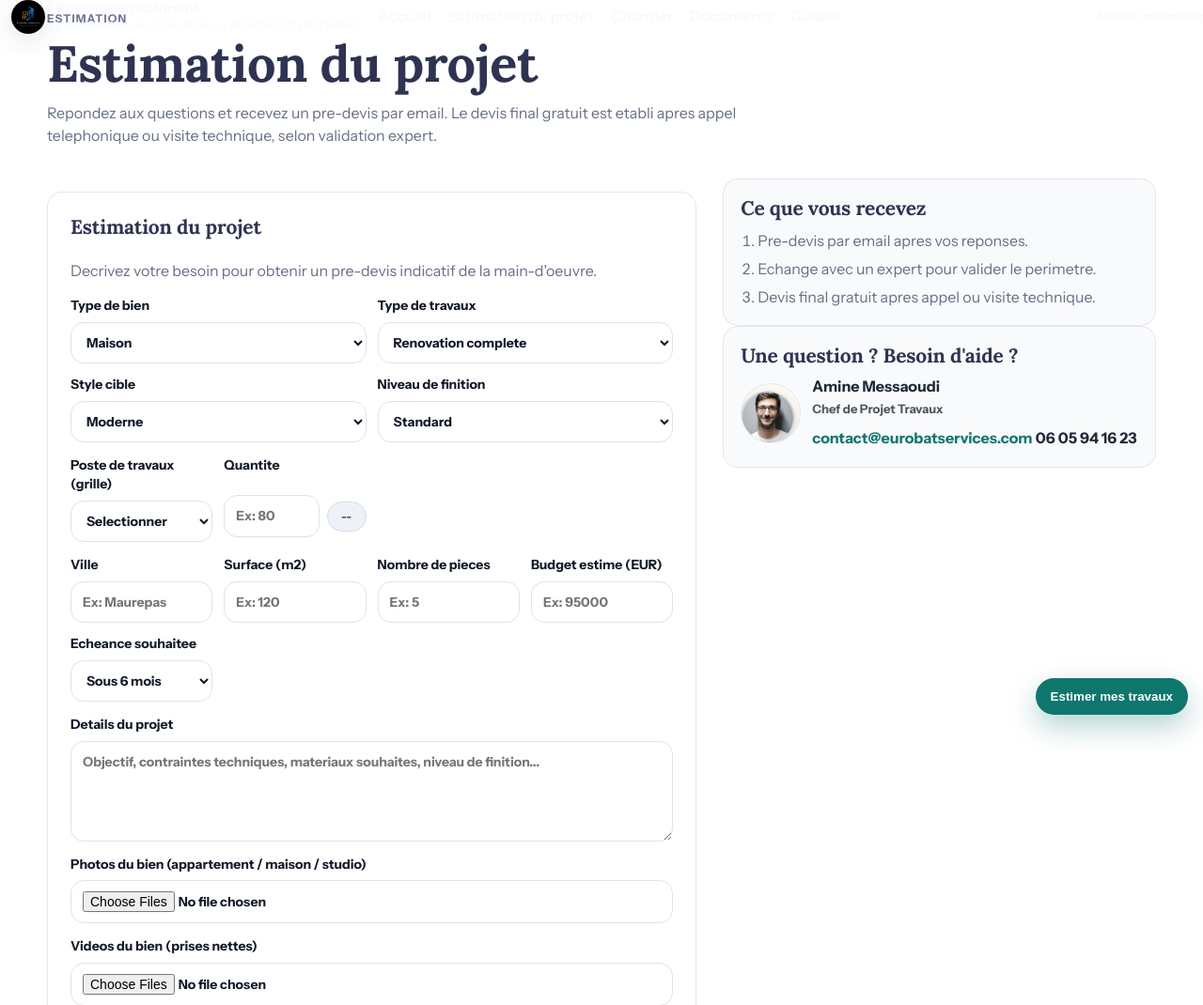
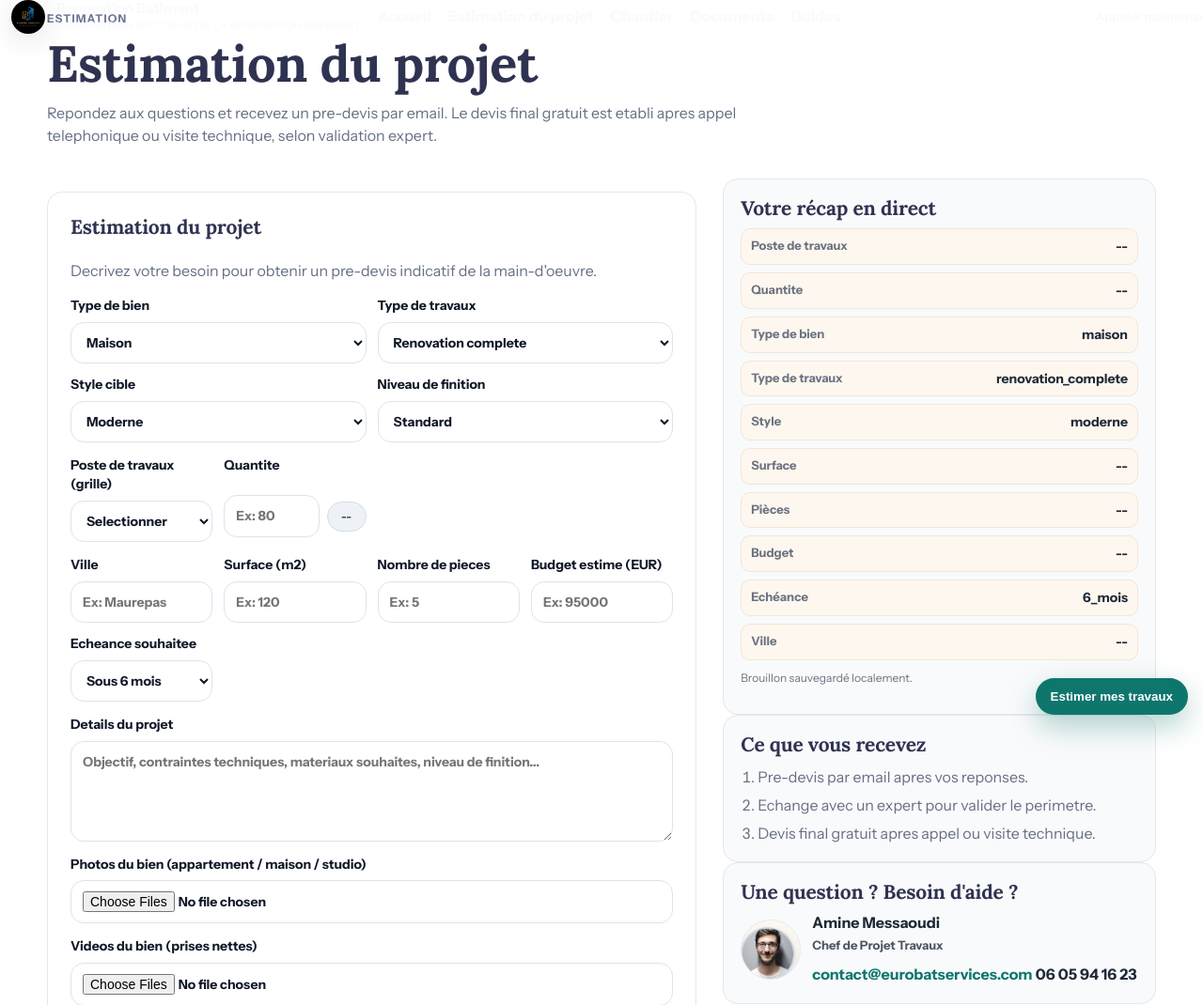
Before and after one commit to celiabou/batiment-fastapi, a FastAPI app: page /estimation-projet in a window 1280 px wide. Shown: the part 23-1093 px from the top of the page at 94% size. Run offline with FastAPI, Linux system fonts and the light colour scheme.

Commit message:
feat: live recap + draft for estimation form

```diff
--- a/static/architecture_ai.js
+++ b/static/architecture_ai.js
@@ -56,6 +56,22 @@
   const renderTitleEl = document.getElementById("smartRenderTitle");
   const renderSummaryEl = document.getElementById("smartRenderSummary");
 
+  const liveFields = {
+    work_item_key: document.getElementById("liveWorkItem"),
+    work_quantity: document.getElementById("liveQuantity"),
+    work_unit: document.getElementById("liveQuantity"),
+    project_type: document.getElementById("liveType"),
+    scope: document.getElementById("liveScope"),
+    style: document.getElementById("liveStyle"),
+    surface: document.getElementById("liveSurface"),
+    rooms: document.getElementById("liveRooms"),
+    budget: document.getElementById("liveBudget"),
+    timeline: document.getElementById("liveTimeline"),
+    city: document.getElementById("liveCity"),
+  };
+  const liveSavedHint = document.getElementById("liveSavedHint");
+  const DRAFT_KEY = "rb_quote_draft_v1";
+
   const sourceGalleryEl = document.getElementById("ai3dSource");
   const rendersGalleryEl = document.getElementById("ai3dRenders");
 
@@ -71,11 +87,87 @@
   const workItemSelects = Array.from(document.querySelectorAll(".js-work-item"));
   const workQtyInputs = Array.from(document.querySelectorAll(".js-work-qty"));
   const workUnitTags = Array.from(document.querySelectorAll(".js-work-unit"));
+  const workUnitHidden = document.getElementById("workUnitHidden");
 
   let quoteSubmitted = false;
   let quoteSubmitting = false;
   let renderSubmitting = false;
   let currentHandoffId = "";
+
+  function readFormSnapshot() {
+    const formData = new FormData(quoteForm);
+    return {
+      project_type: formData.get("project_type") || "",
+      scope: formData.get("scope") || "",
+      style: formData.get("style") || "",
+      finishing_level: formData.get("finishing_level") || "",
+      work_item_key: formData.get("work_item_key") || "",
+      work_quantity: formData.get("work_quantity") || "",
+      work_unit: formData.get("work_unit") || "",
+      city: formData.get("city") || "",
+      surface: formData.get("surface") || "",
+      rooms: formData.get("rooms") || "",
+      budget: formData.get("budget") || "",
+      timeline: formData.get("timeline") || "",
+      notes: formData.get("notes") || "",
+      name: formData.get("name") || "",
+      phone: formData.get("phone") || "",
+      email: formData.get("email") || "",
+    };
+  }
+
+  function formatBudget(value) {
+    const clean = String(value || "").trim();
+    if (!clean) return "--";
+    const num = Number(clean.replace(/\s+/g, "").replace(",", "."));
+    if (!Number.isFinite(num)) return clean;
+    return Intl.NumberFormat("fr-FR", { maximumFractionDigits: 0 }).format(num) + " €";
+  }
+
+  function updateLiveRecap() {
+    const snap = readFormSnapshot();
+    if (liveFields.work_item_key) liveFields.work_item_key.textContent = snap.work_item_key || "--";
+    if (liveFields.work_quantity) {
+      const qty = snap.work_quantity ? snap.work_quantity : "--";
+      const unit = snap.work_unit ? ` ${snap.work_unit}` : "";
+      liveFields.work_quantity.textContent = snap.work_quantity ? `${qty}${unit}` : "--";
+    }
+    if (liveFields.project_type) liveFields.project_type.textContent = snap.project_type || "--";
+    if (liveFields.scope) liveFields.scope.textContent = snap.scope || "--";
+    if (liveFields.style) liveFields.style.textContent = snap.style || "--";
+    if (liveFields.surface) liveFields.surface.textContent = snap.surface ? `${snap.surface} m2` : "--";
+    if (liveFields.rooms) liveFields.rooms.textContent = snap.rooms || "--";
+    if (liveFields.budget) liveFields.budget.textContent = snap.budget ? formatBudget(snap.budget) : "--";
+    if (liveFields.timeline) liveFields.timeline.textContent = snap.timeline || "--";
+    if (liveFields.city) liveFields.city.textContent = snap.city || "--";
+  }
+
+  function saveDraft() {
+    try {
+      const snap = readFormSnapshot();
+      localStorage.setItem(DRAFT_KEY, JSON.stringify(snap));
+      if (liveSavedHint) liveSavedHint.textContent = "Brouillon sauvegardé localement.";
+    } catch (e) {
+      if (liveSavedHint) liveSavedHint.textContent = "Sauvegarde locale indisponible.";
+    }
+  }
+
+  function loadDraft() {
+    try {
+      const raw = localStorage.getItem(DRAFT_KEY);
+      if (!raw) return;
+      const snap = JSON.parse(raw);
+      Object.entries(snap || {}).forEach(([key, val]) => {
+        const control = quoteForm.elements.namedItem(key);
+        writeControlValue(control, String(val || ""));
+      });
+      syncWorkItemUnits();
+      updateLiveRecap();
+      if (liveSavedHint) liveSavedHint.textContent = "Brouillon chargé.";
+    } catch (e) {
+      // ignore
+    }
+  }
 
   /**
    * @param {Element|null} el
@@ -347,6 +439,7 @@
       const unitTag = workUnitTags[idx];
       const qtyInput = workQtyInputs[idx];
       if (unitTag) unitTag.textContent = unit;
+      if (workUnitHidden) workUnitHidden.value = unit;
       if (qtyInput) {
         qtyInput.disabled = unit === "forfait" || unit === "--";
         qtyInput.required = unit !== "forfait" && unit !== "--";
@@ -399,6 +492,12 @@
       currentHandoffId = data.handoff_id ? String(data.handoff_id) : "";
       if (renderHandoffHidden) renderHandoffHidden.value = currentHandoffId;
       if (renderHandoffManual && currentHandoffId) renderHandoffManual.value = currentHandoffId;
+      try {
+        localStorage.removeItem(DRAFT_KEY);
+        if (liveSavedHint) liveSavedHint.textContent = "Brouillon envoyé.";
+      } catch (e) {
+        // ignore
+      }
 
       copyQuoteToRenderPrefill();
       renderQuote(data.quote || null);
@@ -557,9 +656,19 @@
   workItemSelects.forEach((selectEl) => {
     selectEl.addEventListener("change", syncWorkItemUnits);
   });
+  quoteForm.addEventListener("input", () => {
+    updateLiveRecap();
+    saveDraft();
+  });
+  quoteForm.addEventListener("change", () => {
+    updateLiveRecap();
+    saveDraft();
+  });
 
   setText(quoteDeliveryStatusEl, "Aucun email envoye pour l'instant.");
   setText(renderDeliveryStatusEl, "Aucun rendu 3D envoye pour l'instant.");
   syncWorkItemUnits();
+  loadDraft();
+  updateLiveRecap();
   refreshRenderEligibility();
 })();
--- a/static/site.css
+++ b/static/site.css
@@ -2059,6 +2059,46 @@ h3 {
   font-size: 24px;
 }
 
+.live-recap {
+  border: 1px solid #f0e4d2;
+  background: #fffdf9;
+}
+
+.live-recap-list {
+  list-style: none;
+  margin: 8px 0 0;
+  padding: 0;
+  display: grid;
+  gap: 8px;
+}
+
+.live-recap-list li {
+  display: flex;
+  justify-content: space-between;
+  gap: 12px;
+  padding: 8px 10px;
+  border-radius: 10px;
+  background: #fdf7ef;
+  border: 1px solid #f1e6d9;
+}
+
+.live-recap-list span {
+  color: #6b7280;
+  font-size: 13px;
+  font-weight: 700;
+}
+
+.live-recap-list strong {
+  font-size: 14px;
+  color: #1f2937;
+}
+
+.live-recap-note {
+  margin-top: 10px;
+  font-size: 12px;
+  color: #6b7280;
+}
+
 .ai3d-smart-card h4 {
   margin: 14px 0 6px;
   font-size: 15px;
--- a/templates/estimation_projet.html
+++ b/templates/estimation_projet.html
@@ -95,6 +95,7 @@
           <span class="unit-tag js-work-unit">--</span>
         </div>
       </label>
+      <input type="hidden" name="work_unit" id="workUnitHidden" value="">
     </div>
 
     <div class="ai3d-form-grid ai3d-form-grid-4">
@@ -173,6 +174,22 @@
   </form>
 
   <aside class="ai3d-side">
+    <div class="box live-recap">
+      <h3>Votre récap en direct</h3>
+      <ul class="live-recap-list">
+        <li><span>Poste de travaux</span><strong id="liveWorkItem">--</strong></li>
+        <li><span>Quantite</span><strong id="liveQuantity">--</strong></li>
+        <li><span>Type de bien</span><strong id="liveType">--</strong></li>
+        <li><span>Type de travaux</span><strong id="liveScope">--</strong></li>
+        <li><span>Style</span><strong id="liveStyle">--</strong></li>
+        <li><span>Surface</span><strong id="liveSurface">--</strong></li>
+        <li><span>Pièces</span><strong id="liveRooms">--</strong></li>
+        <li><span>Budget</span><strong id="liveBudget">--</strong></li>
+        <li><span>Echéance</span><strong id="liveTimeline">--</strong></li>
+        <li><span>Ville</span><strong id="liveCity">--</strong></li>
+      </ul>
+      <p class="live-recap-note" id="liveSavedHint">Brouillon sauvegardé localement.</p>
+    </div>
     <div class="box">
       <h3>Ce que vous recevez</h3>
       <ol class="ai3d-steps">
```
